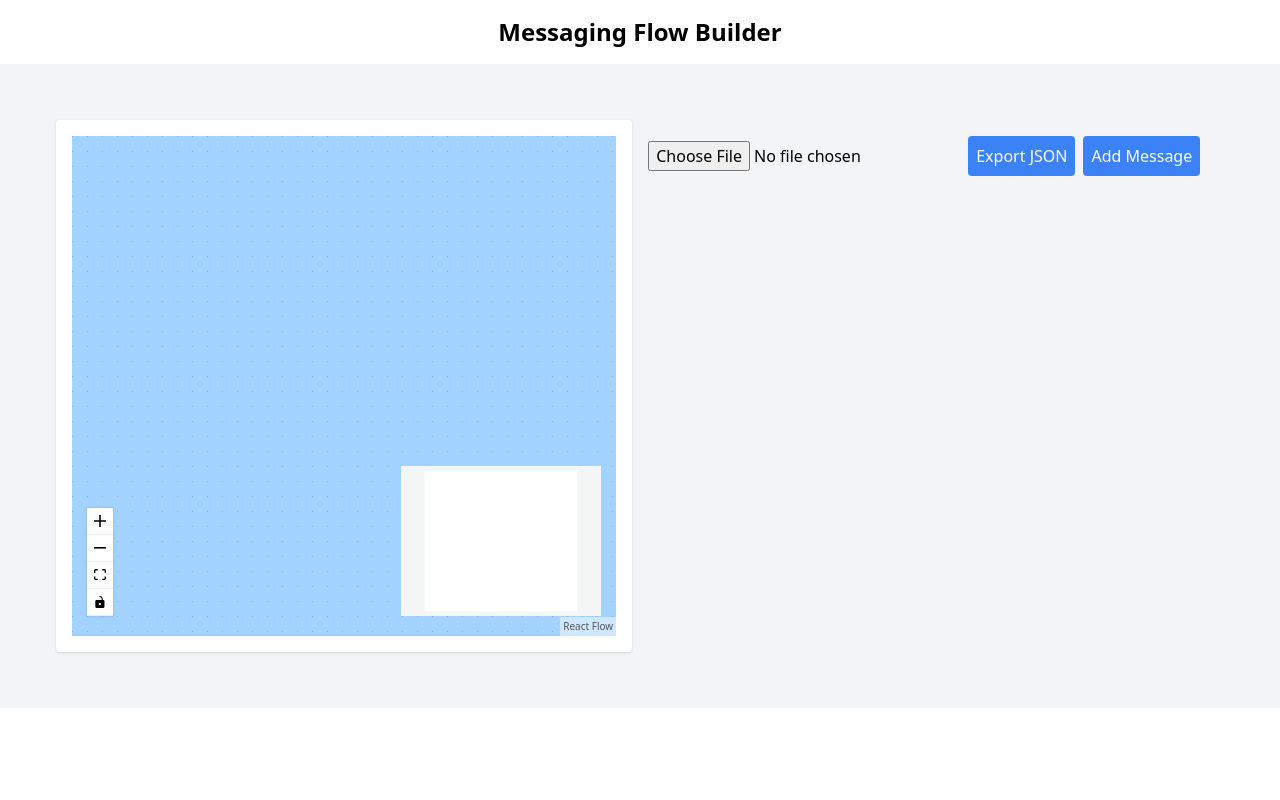
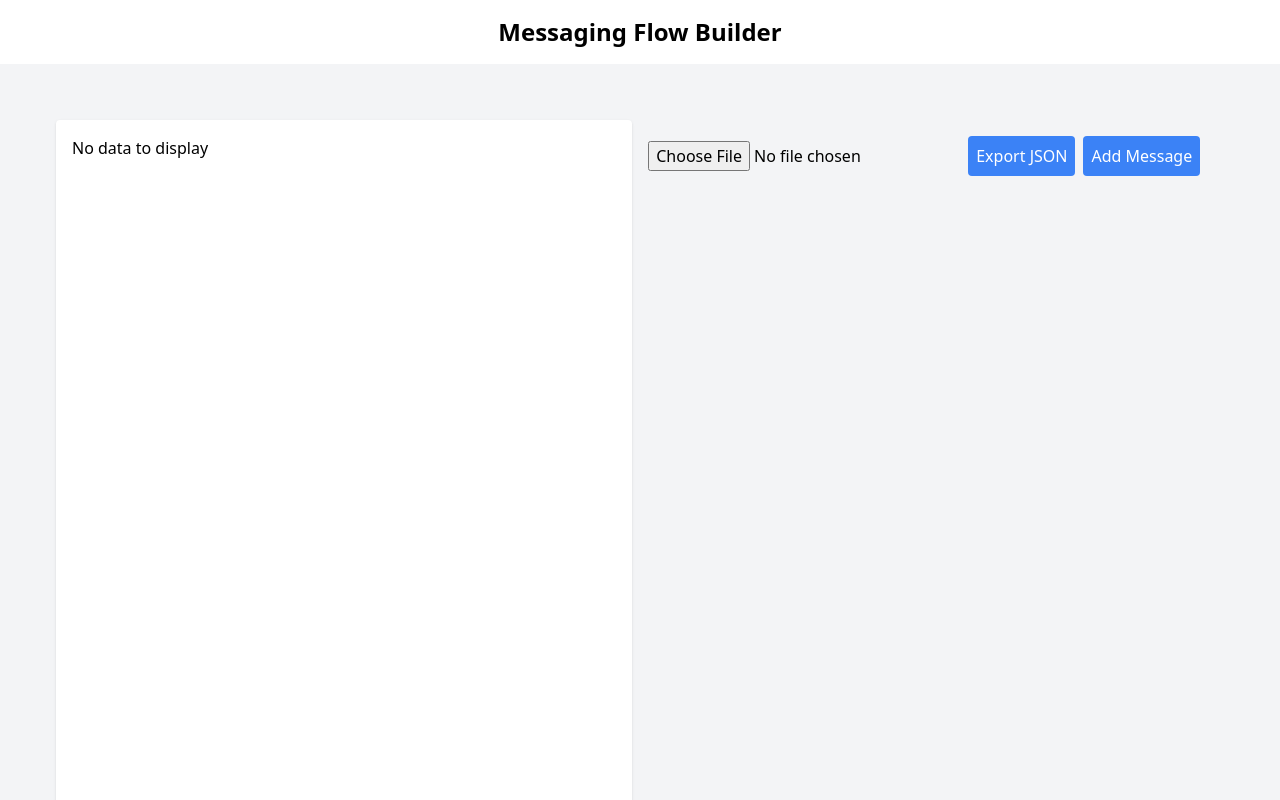
Before and after one commit to jtabone16/onetext-takehome, a React (Vite) app: page / in a window 1280 px wide. Shown: the top 800 px of the page. Built offline with nearby package versions, Linux system fonts and the light colour scheme.

Commit message:
use d3-tree lib instead

```diff
--- a/package.json
+++ b/package.json
@@ -17,10 +17,10 @@
     "postcss": "^8.4.38",
     "react": "^18.3.1",
     "react-archer": "^4.4.0",
+    "react-d3-tree": "^3.6.2",
     "react-dnd": "^16.0.1",
     "react-dnd-html5-backend": "^16.0.1",
     "react-dom": "^18.3.1",
-    "react-flow-renderer": "^10.3.17",
     "react-select": "^5.8.0",
     "tailwindcss": "^3.4.4",
     "typescript": "^4.9.5",
--- a/src/FlowChart.tsx
+++ b/src/FlowChart.tsx
@@ -1,115 +1,70 @@
-import React, { useContext, useEffect, useState, useCallback } from 'react';
-import ReactFlow, {
-    ReactFlowProvider,
-    addEdge,
-    MiniMap,
-    Controls,
-    Background,
-    Node,
-    Edge,
-    Position
-} from 'react-flow-renderer';
-import dagre from 'dagre';
+import React, { useContext, useEffect, useState } from 'react';
+import Tree from 'react-d3-tree';
 import { FlowContext } from './FlowContext';
-import { v4 as uuidv4 } from 'uuid';
-
-const dagreGraph = new dagre.graphlib.Graph();
-dagreGraph.setDefaultEdgeLabel(() => ({}));
-
-const nodeWidth = 200;
-const nodeHeight = 60;
-
-const getLayoutedElements = (nodes: Node[], edges: Edge[]) => {
-    dagreGraph.setGraph({ rankdir: 'TB' });
-
-    nodes.forEach((node) => {
-        dagreGraph.setNode(node.id, { width: nodeWidth, height: nodeHeight });
-    });
-
-    edges.forEach((edge) => {
-        dagreGraph.setEdge(edge.source, edge.target);
-    });
-
-    dagre.layout(dagreGraph);
-
-    nodes.forEach((node) => {
-        const nodeWithPosition = dagreGraph.node(node.id);
-        node.targetPosition = Position.Top;
-        node.sourcePosition = Position.Bottom;
-
-        node.position = {
-            x: nodeWithPosition.x - nodeWidth / 2,
-            y: nodeWithPosition.y - nodeHeight / 2,
-        };
-    });
-
-    return { nodes, edges };
-};
+import { Step, Event as EventType } from './types';
 
 const FlowChart: React.FC<{ scrollToStep: (stepId?: string) => void }> = ({ scrollToStep }) => {
     const flowContext = useContext(FlowContext);
-    const [nodes, setNodes] = useState<Node[]>([]);
-    const [edges, setEdges] = useState<Edge[]>([]);
+    const flow = flowContext?.flow;
 
-    const flow = flowContext?.flow;
+    const [treeData, setTreeData] = useState<any[]>([]);
 
     useEffect(() => {
         if (flow) {
-            const newNodes: Node[] = flow.steps.map((step) => ({
-                id: step.id,
-                data: { label: step.id },
-                position: { x: 0, y: 0 },
-                style: {
-                    width: nodeWidth,
-                    height: nodeHeight,
-                    background: '#007AFF',
-                    color: '#FFFFFF',
-                    borderRadius: '20px',
-                    padding: '10px',
-                    textAlign: 'center',
-                    boxShadow: '0 4px 6px rgba(0, 0, 0, 0.1)',
-                    cursor: 'pointer',
-                },
-                onClick: () => scrollToStep(step.id),
-                key: uuidv4()
-            }));
+            const generateTree = (stepId: string, visited: Set<string>): any => {
+                if (visited.has(stepId)) {
+                    return null; // Circular dependency detected, stop recursion
+                }
 
-            const newEdges: Edge[] = flow.steps.flatMap((step) =>
-                (step.events || []).map((event) => ({
-                    id: uuidv4(),
-                    source: step.id,
-                    target: event.nextStepID,
-                    arrowHeadType: 'arrowclosed',
-                    animated: true,
-                }))
-            );
+                visited.add(stepId);
 
-            const layoutedElements = getLayoutedElements(newNodes, newEdges);
+                const step = flow.steps.find(s => s.id === stepId);
+                if (!step) return null;
 
-            setNodes(layoutedElements.nodes);
-            setEdges(layoutedElements.edges);
+                const children = step.events?.map(event => generateTree(event.nextStepID, new Set(visited))).filter(Boolean) || [];
+                return {
+                    name: step.id,
+                    children,
+                };
+            };
+
+            const rootStep = flow.steps.find(s => s.id === flow.initialStepID);
+            if (rootStep) {
+                const treeStructure = generateTree(rootStep.id, new Set());
+                if (treeStructure) {
+                    setTreeData([treeStructure]);
+                } else {
+                    setTreeData([]);
+                }
+            }
         }
-    }, [flow, scrollToStep]);
+    }, [flow]);
 
-    const onConnect = useCallback(
-        (params: any) => setEdges((eds) => addEdge(params, eds)),
-        []
+    const renderNode = ({ nodeDatum }: any) => (
+        <g onClick={() => scrollToStep(nodeDatum.name)}>
+            <rect
+                x="-60"
+                y="-30"
+                width="120"
+                height="60"
+                rx="30"
+                fill="#007AFF"
+                stroke="#007AFF"
+                strokeWidth="2"
+            />
+            <text fill="white" x="0" y="0" textAnchor="middle" fontSize="12" stroke="none">
+                {nodeDatum.name}
+            </text>
+        </g>
     );
 
     return (
-        <div style={{ height: 500, width: '100%' }}>
-            <ReactFlowProvider>
-                <ReactFlow
-                    nodes={nodes}
-                    edges={edges}
-                    onConnect={onConnect}
-                    style={{ background: '#A2D2FF' }}
-                >
-                    <MiniMap />
-                    <Controls />
-                    <Background />
-                </ReactFlow>
-            </ReactFlowProvider>
+        <div id="treeWrapper" style={{ width: '100%', height: '800px' }}>
+            {treeData.length > 0 ? (
+                <Tree data={treeData} renderCustomNodeElement={renderNode} orientation="vertical" pathFunc="step" />
+            ) : (
+                <p>No data to display</p>
+            )}
         </div>
     );
 };
--- a/src/FlowContext.tsx
+++ b/src/FlowContext.tsx
@@ -1,6 +1,6 @@
-import React, {createContext, ReactNode, useState} from 'react';
-import {v4 as uuidv4} from 'uuid';
-import {Event, Flow, FlowContextProps, Step} from './types';
+import React, { createContext, useState, ReactNode, useEffect } from 'react';
+import { v4 as uuidv4 } from 'uuid';
+import { Flow, FlowContextProps, Event, Step } from './types';
 
 export const FlowContext = createContext<FlowContextProps | undefined>(undefined);
 
@@ -10,6 +10,13 @@ export const FlowProvider: React.FC<{ children: ReactNode }> = ({ children }) =>
         steps: []
     });
 
+    // Ensure initialStepID is always the first step's ID
+    useEffect(() => {
+        if (flow.steps.length > 0 && flow.initialStepID !== flow.steps[0].id) {
+            setFlow({ ...flow, initialStepID: flow.steps[0].id });
+        }
+    }, [flow.steps]);
+
     const addMessageBlock = () => {
         const newStepNumber = flow.steps.length + 1;
         const newStep: Step = {
@@ -18,7 +25,12 @@ export const FlowProvider: React.FC<{ children: ReactNode }> = ({ children }) =>
             message: '',
             events: []
         };
-        setFlow({ ...flow, steps: [...flow.steps, newStep] });
+        const updatedSteps = [...flow.steps, newStep];
+        setFlow({
+            ...flow,
+            steps: updatedSteps,
+            initialStepID: updatedSteps[0].id // Update initialStepID
+        });
     };
 
     const addMessageWithID = (id: string) => {
@@ -28,7 +40,12 @@ export const FlowProvider: React.FC<{ children: ReactNode }> = ({ children }) =>
             message: '',
             events: []
         };
-        setFlow({ ...flow, steps: [...flow.steps, newStep] });
+        const updatedSteps = [...flow.steps, newStep];
+        setFlow({
+            ...flow,
+            steps: updatedSteps,
+            initialStepID: updatedSteps[0].id // Update initialStepID
+        });
     };
 
     const updateMessageBlock = (oldId: string, key: string, value: string) => {
@@ -56,7 +73,11 @@ export const FlowProvider: React.FC<{ children: ReactNode }> = ({ children }) =>
 
     const deleteMessageBlock = (id: string) => {
         const updatedSteps = flow.steps.filter(step => step.id !== id);
-        setFlow({ ...flow, steps: updatedSteps });
+        setFlow({
+            ...flow,
+            steps: updatedSteps,
+            initialStepID: updatedSteps.length > 0 ? updatedSteps[0].id : '' // Update initialStepID
+        });
     };
 
     const updateReply = (stepId: string, replyId: string, newIntent: string, nextStepID: string) => {
```
Also changed, not shown: 1 other file (tests, documents, lock files or other folders).
